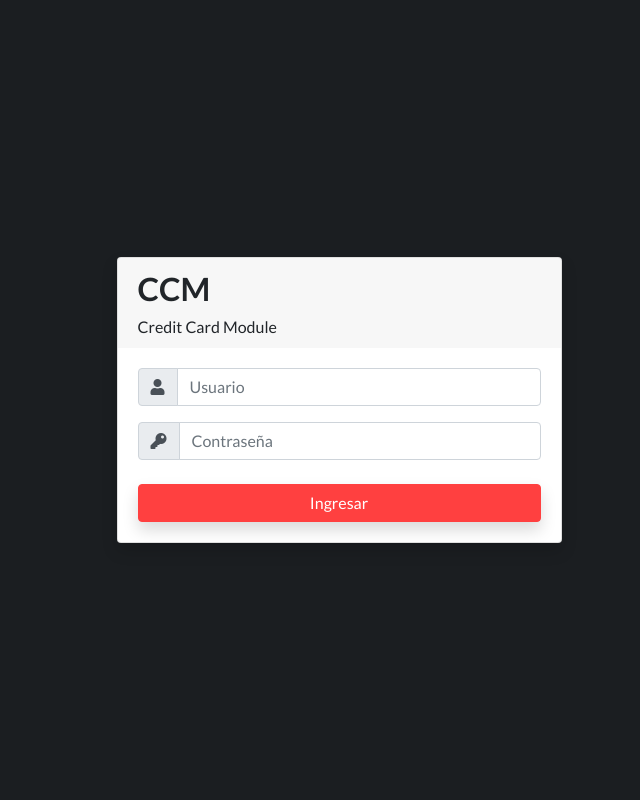
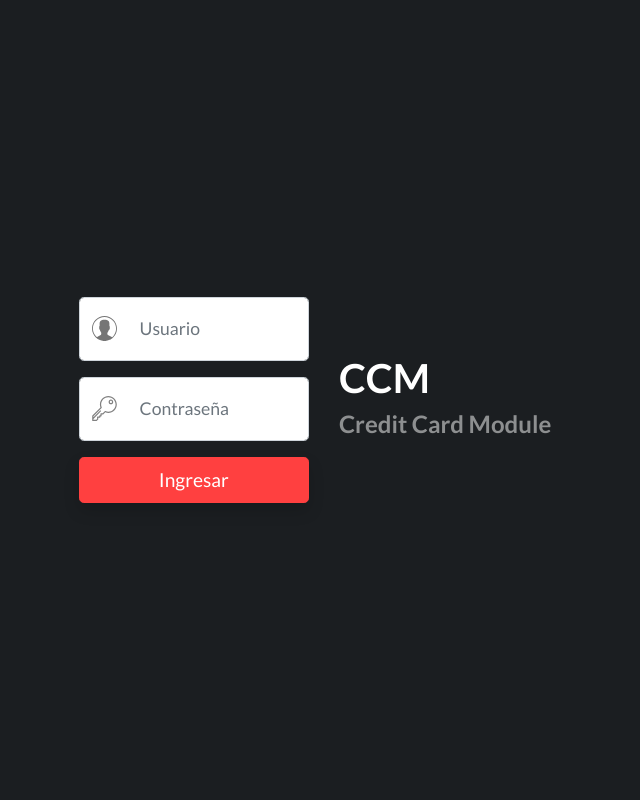
Before and after one commit to rodrigosobrero/ccm-commercegate, a Django app: template payapp/templates/login/login.html in a window 1280 px wide. Shown: the whole page, without its empty margins (301-941 px from the left). Run offline with Django 3.2, Linux system fonts and the light colour scheme; the template is opened without the code that fills it, so the values that code supplies are empty; some libraries are stand-ins or nearby versions.

Commit message:
Update login

```diff
--- a/payapp/static/css/main.css
+++ b/payapp/static/css/main.css
@@ -209,6 +209,20 @@ body.modal-open > :not(.modal) {
   border-color: #1b1e21;
 }
 
+.btn-outline-ccm {
+  color: #929292;
+  background-color: transparent;
+  background-image: none;
+  border-color: #ced4da;
+}
+
+.btn-outline-ccm:hover {
+  color: #fff;
+  background-color: #929292;
+  background-image: none;
+  border-color: none;
+}
+
 /* Date range */
 .daterangepicker td.active, .daterangepicker td.active:hover {
   background-color: #ff4040;
@@ -223,3 +237,30 @@ body.modal-open > :not(.modal) {
 body,html{
   height:100%;
 }
+
+.input-group-text { min-width: 42px; }
+
+.form-control-lg {
+  font-size: 1.1rem;
+  height: 4rem;
+}
+
+.btn-lg { font-size: 1.2rem; }
+
+.bg-black { background-color: #000000 !important; }
+
+.login-username {
+  background-image: url('/static/img/user.svg');
+  background-size: 25px;
+  background-position: 6% 50%;
+  background-repeat: no-repeat;
+  padding-left: 60px;
+}
+
+.login-password {
+  background-image: url('/static/img/key.svg');
+  background-size: 25px;
+  background-position: 6% 50%;
+  background-repeat: no-repeat;
+  padding-left: 60px;
+}
--- a/payapp/templates/login/login.html
+++ b/payapp/templates/login/login.html
@@ -15,71 +15,28 @@
 </head>
 
 <body class="login">
-  <!-- <div class="container w-100 h-100">
-    <div class="row row align-items-center justify-content-center" style="margin-top: 100px;">
-      <div class="col-5">
-        <div class="card shadow">
-          <div class="card-header">
-            <h2>CCM</h2>
-            <h5>Credit Card Module</h5>
-          </div>
-          <div class="card-body">
+  <div class="container-fluid d-flex h-100">
+    <div class="row w-100 justify-content-center align-self-center">
+      <div class="col text-right">
+        <div class="row justify-content-end">
+          <div class="col-5">
             <form action="{% url 'login' %}" method="POST">
-              <div class="input-group mb-3">
-                <div class="input-group-prepend">
-                  <span class="input-group-text" id="basic-addon1">
-                    <i class="fas fa-user"></i>
-                  </span>
-                </div>
-                <input type="text" class="form-control" name="username" id="username" placeholder="Usuario" required>
+              <div class="form-group">
+                <input type="text" class="form-control form-control-lg login-username" name="username" id="username"
+                  placeholder="Usuario" required>
               </div>
-              <div class="input-group mb-4">
-                <div class="input-group-prepend">
-                  <span class="input-group-text" id="basic-addon1">
-                      <i class="fas fa-key"></i>
-                  </span>
-                </div>
-                <input type="password" class="form-control" name="password" id="password" placeholder="Contraseña" required>
+              <div class="form-group">
+                <input type="password" class="form-control form-control-lg login-password" name="password" id="password"
+                  placeholder="Contraseña" required>
               </div>
-              <button type="submit" class="btn btn-danger btn-block shadow">Ingresar</button>
+              <button type="submit" class="btn btn-danger btn-block btn-lg shadow">Ingresar</button>
             </form>
           </div>
         </div>
       </div>
-    </div>
-  </div> -->
-
-  <div class="container h-100">
-    <div class="row h-100 justify-content-center align-items-center">
-      <div class="col-5">
-        <div class="card shadow">
-          <div class="card-header">
-            <h2>CCM</h2>
-            <h5>Credit Card Module</h5>
-          </div>
-          <div class="card-body">
-            <form action="{% url 'login' %}" method="POST">
-              <div class="input-group mb-3">
-                <div class="input-group-prepend">
-                  <span class="input-group-text" id="basic-addon1">
-                    <i class="fas fa-user"></i>
-                  </span>
-                </div>
-                <input type="text" class="form-control" name="username" id="username" placeholder="Usuario" required>
-              </div>
-              <div class="input-group mb-4">
-                <div class="input-group-prepend">
-                  <span class="input-group-text" id="basic-addon1">
-                    <i class="fas fa-key"></i>
-                  </span>
-                </div>
-                <input type="password" class="form-control" name="password" id="password" placeholder="Contraseña"
-                  required>
-              </div>
-              <button type="submit" class="btn btn-danger btn-block shadow">Ingresar</button>
-            </form>
-          </div>
-        </div>
+      <div class="col my-auto">
+        <h1 class="text-white">CCM</h1>
+        <h4 class="text-white-50">Credit Card Module</h4>
       </div>
     </div>
   </div>
@@ -87,8 +44,6 @@
   <script src="https://code.jquery.com/jquery-3.3.1.min.js"></script>
   <script src="https://cdnjs.cloudflare.com/ajax/libs/popper.js/1.14.3/umd/popper.min.js"></script>
   <script src="https://stackpath.bootstrapcdn.com/bootstrap/4.1.3/js/bootstrap.min.js"></script>
-  <script src="https://momentjs.com/downloads/moment-with-locales.min.js"></script>
-  <!-- <script src="/static/js/main.js"></script> -->
 </body>
 
 </html>
```
Also changed, not shown: ccm/urls.py (+13 -19 lines), payapp/static/js/main.js (+14 -0 lines), payapp/templates/content/content.html (+6 -1 lines).
